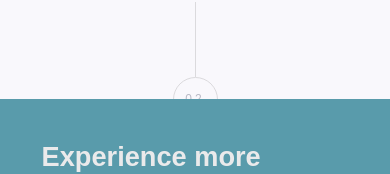
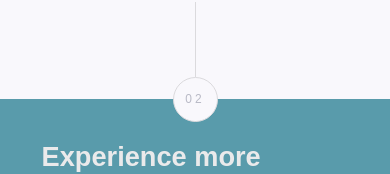
Before and after one commit to emkuma/meet-landing-page, a plain HTML site: page index.html in a window 390 px wide. Shown: the part 1399-1573 px from the top of the page. Drawn offline with Linux system fonts and the light colour scheme.

Commit message:
2/3 of mobile design completed

```diff
--- a/index.html
+++ b/index.html
@@ -43,7 +43,7 @@
                 workspace. Control who can join with invite-only team access, data encryption, and data export.</p>
               <div class="vertical-line-align">
                   <div class="vertical-line"></div>
-                  <p class="page-marker center-text page-marker--modify">02</p>
+                  <p class="page-marker center-text page-marker--modify page-marker--modify-overlay">02</p>
               </div>
           </div>
         </section>
--- a/style.css
+++ b/style.css
@@ -145,6 +145,12 @@
    color: hsl(235, 10%, 75%);
  }
 
+ .page-marker--modify-overlay {
+   top: -20px;
+   z-index: 10;
+   background-color: hsl(255, 40%, 98%);
+ }
+
  .page-2 {
     display: flex;
     flex-direction: row;
```
